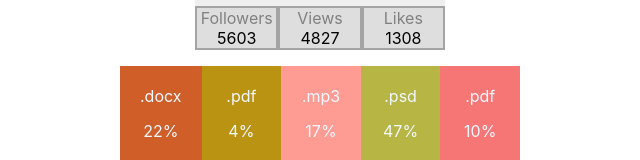
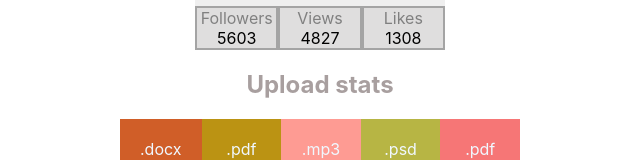
Before and after one commit to andriiputko/goit-react-hw-01-components, a React (Create React App) app: page / in a window 1280 px wide. Shown: the part 330-490 px from the top of the page, without its empty margins (320-960 px from the left). Built offline with nearby package versions, Linux system fonts and the light colour scheme.

Commit message:
Fix mistakes

```diff
--- a/src/components/App.jsx
+++ b/src/components/App.jsx
@@ -3,13 +3,23 @@ import Stats from './Statistics/Stats';
 import FriendsList from './FriendsList/FriendsList';
 import TransactionHistory from './TransactionHistory/TransactionHistory';
 
+import user from '../data/user';
+import data from '../data/data';
+import friends from '../data/friends';
+import transactions from '../data/transactions';
 function App() {
   return (
     <>
-      <Profile />
-      <Stats />
-      <FriendsList />
-      <TransactionHistory />
+      <Profile
+        username={user.name}
+        tag={user.tag}
+        location={user.location}
+        avatar={user.avatar}
+        stats={user.stats}
+      />
+      <Stats title="Upload stats" stats={data} />
+      <FriendsList friends={friends} />
+      <TransactionHistory items={transactions} />
     </>
   );
 }
--- a/src/components/FriendsListItem/FriendsListItem.jsx
+++ b/src/components/FriendsListItem/FriendsListItem.jsx
@@ -1,4 +1,5 @@
 import cl from './FriendsListItem.module.css';
+import friends from '../../data/friends';
 import PropTypes from 'prop-types';
 const FriendsListItem = ({ avatar, name, isOnline, id }) => {
   return (
--- a/src/components/Statistics/Stats.jsx
+++ b/src/components/Statistics/Stats.jsx
@@ -4,7 +4,7 @@ import PropTypes from 'prop-types';
 const Stats = ({ title, stats }) => {
   return (
     <section className={cl.stats}>
-      {title && <h2>{title}</h2>}
+      {title && <h2 className={cl.heading}>{title}</h2>}
 
       <ul className={cl.list}>
         {data.map(({ id, label, percentage }) => {
--- a/src/components/Statistics/Stats.module.css
+++ b/src/components/Statistics/Stats.module.css
@@ -8,6 +8,11 @@
     display: flex;
     flex-direction: row;
     padding-left: 0;
+}
+
+.heading {
+    color: rgb(168, 159, 159);
+    text-align: center;
 }
 
 .item {
```
Also changed, not shown: src/components/FriendsList/FriendsList.jsx (+3 -6 lines).
